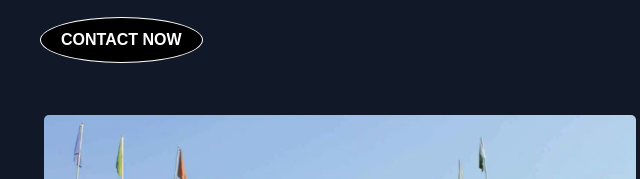
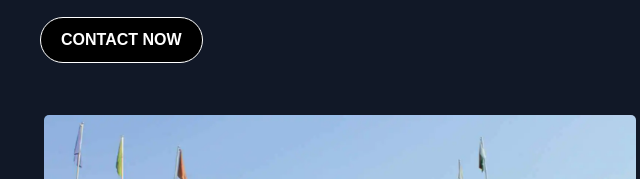
Before and after one commit to kuro-nami/school-website, a plain HTML site: page index.html in a window 1280 px wide. Shown: the part 435-614 px from the top of the page, 300-940 px from the left. Drawn offline with Linux system fonts and the light colour scheme.

Commit message:
Update button.css

```diff
--- a/button.css
+++ b/button.css
@@ -15,7 +15,7 @@
     font-size: 16px;
     transition: all 0.2s ease-in-out;
     padding: 13px 20px;
-    border-radius: 50%;
+    border-radius: 5000px;
 }
 
 .button:hover {
```
